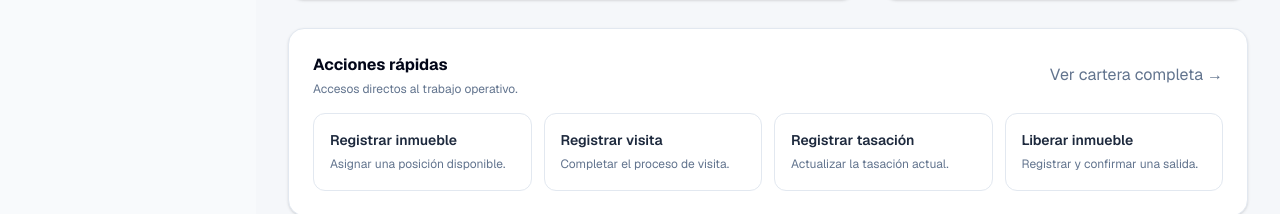
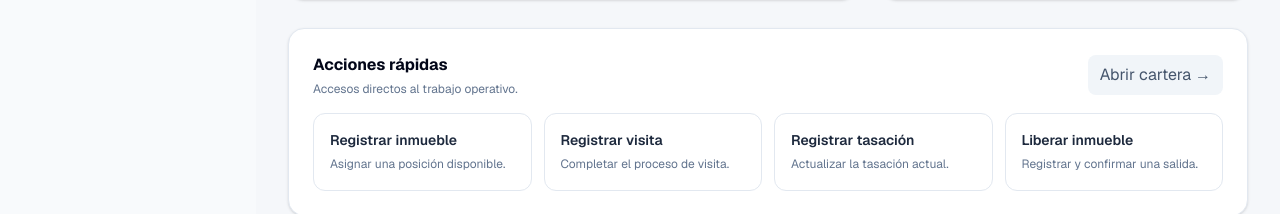
Before and after one commit to cpumaricramoori01-projx/inmobiliaria-alfaro, a Next.js app: page / in a window 1280 px wide. Shown: the part 1220-1434 px from the top of the page. Built offline with nearby package versions, Linux system fonts and the light colour scheme; no server answers; the database is empty.

Commit message:
Refinar jerarquía visual del dashboard

```diff
--- a/app/page.tsx
+++ b/app/page.tsx
@@ -209,12 +209,12 @@ export default function Home() {
         </div>
 
         <section className="mt-7 rounded-2xl border border-slate-200 bg-white p-5 shadow-sm sm:p-6">
-          <div className="flex flex-col justify-between gap-2 sm:flex-row sm:items-center">
+          <div className="flex flex-col justify-between gap-3 sm:flex-row sm:items-center">
             <div>
               <h3 className="font-bold text-slate-950">Acciones rápidas</h3>
               <p className="mt-1 text-xs text-slate-500">Accesos directos al trabajo operativo.</p>
             </div>
-            <a href="/cartera" className="text-xs font-semibold text-slate-500 hover:text-slate-900">Ver cartera completa →</a>
+            <a href="/cartera" className="rounded-lg bg-slate-100 px-3 py-2 text-xs font-bold text-slate-600 transition hover:bg-slate-200 hover:text-slate-950">Abrir cartera →</a>
           </div>
           <div className="mt-4 grid gap-3 sm:grid-cols-2 lg:grid-cols-4">
             {[
```
